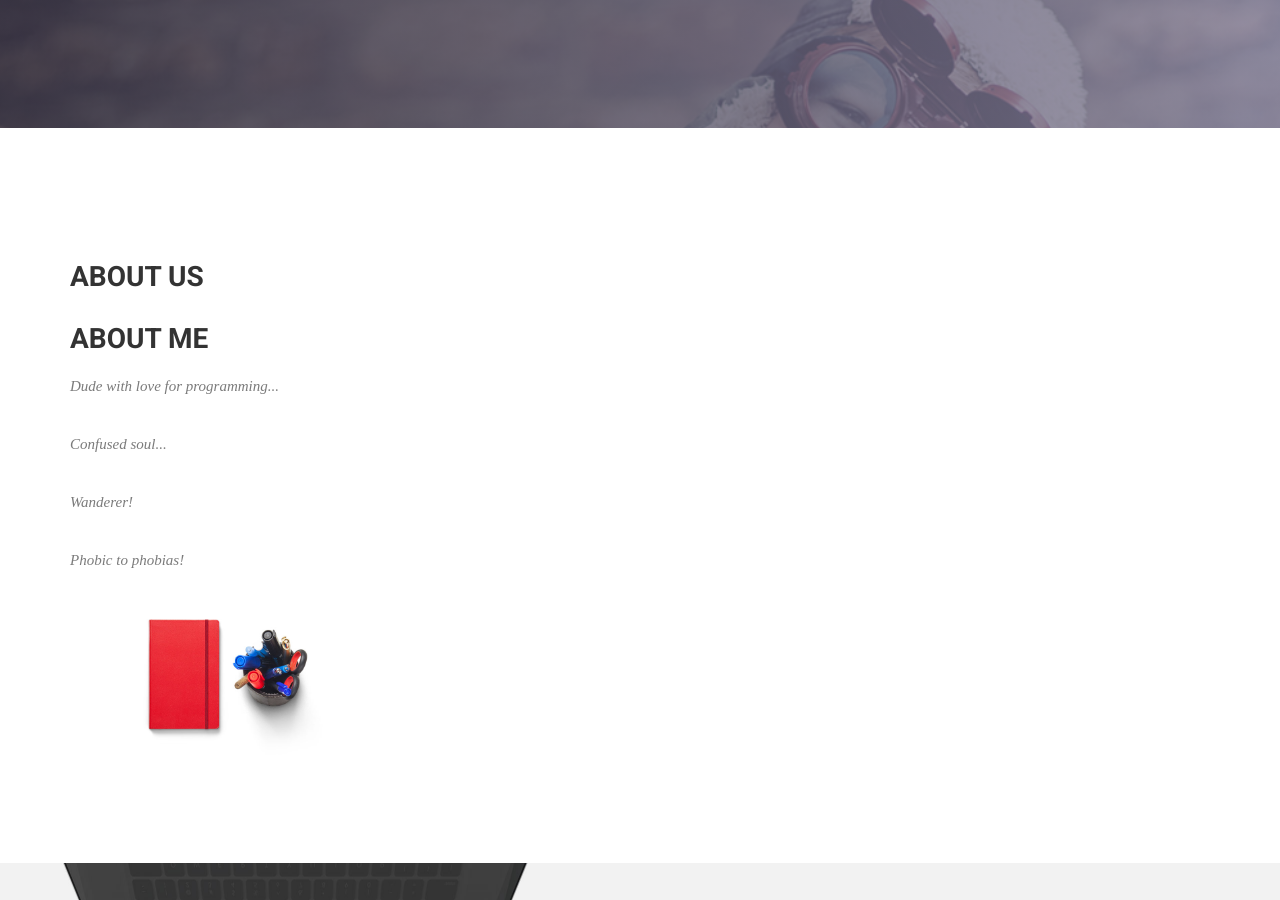
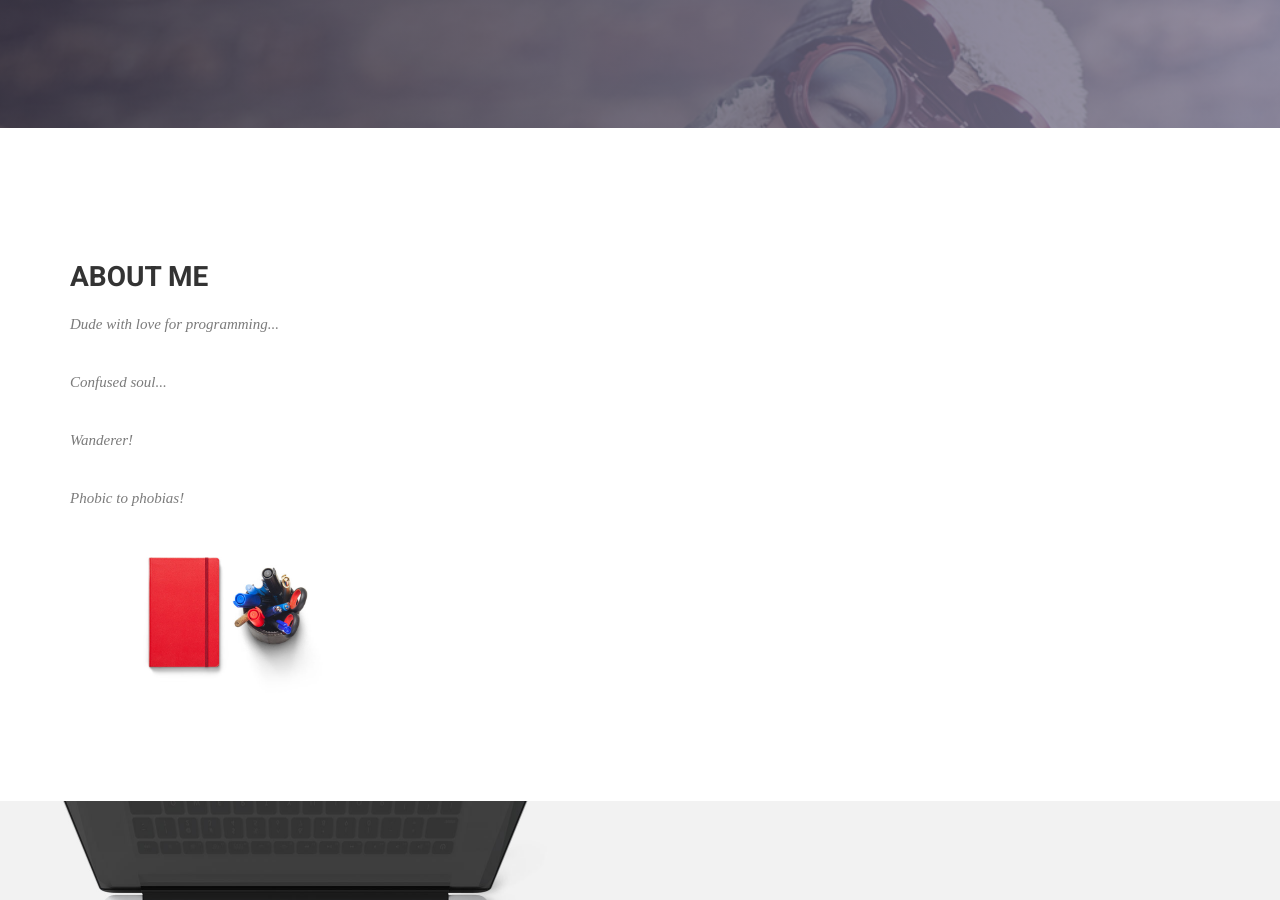
Before and after one commit to wizard-of-white-magic/wizard-of-white-magic.github.io, a Jekyll site: the page built from index.html, in a window 1280 px wide and 900 px high, scrolled down 1062 px. Built offline with Jekyll 4.4.1, drawn with Linux system fonts in a browser that asks for light colours; nearby versions of some CDN libraries; some web fonts are replaced.

Commit message:
Small change to index.html

```diff
--- a/index.html
+++ b/index.html
@@ -24,7 +24,6 @@ permalink: /
       <div class="col-md-7 col-sm-12">
         <div class="block">
           <div class="section-title">
-            <h2>About Us</h2>
              <h2>About Me</h2>
             <p>Dude with love for programming...</p>
             <p>Confused soul...</p>
```
